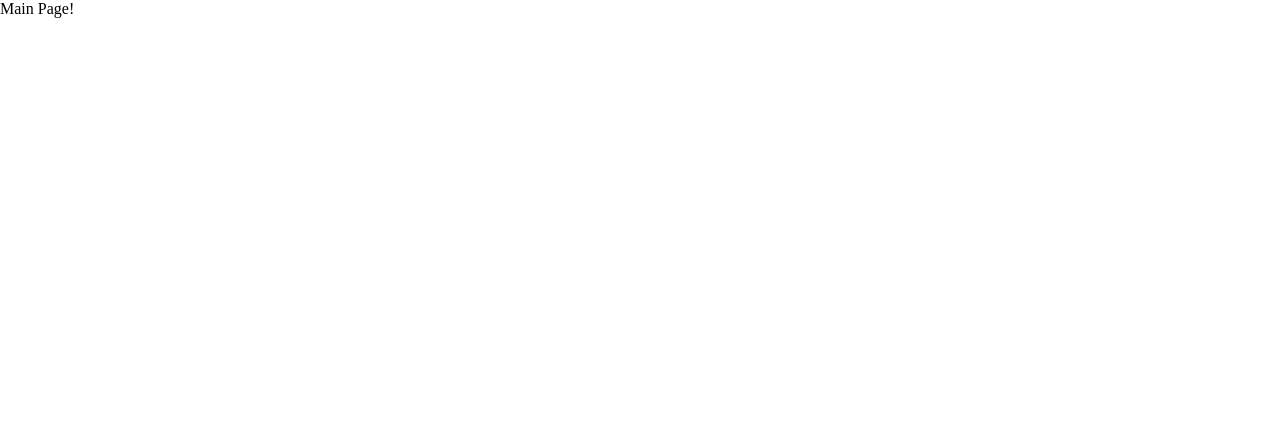
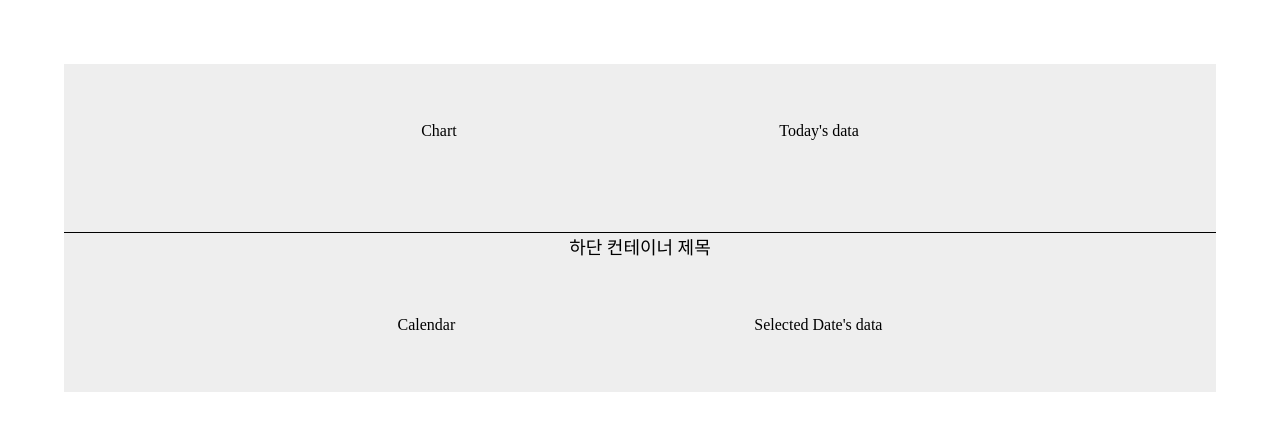
Before and after one commit to MyMealCalorie/client, a React (Create React App) app: page / in a window 1280 px wide. Shown: the top 430 px of the page. Built offline with nearby package versions, Linux system fonts and the light colour scheme.

Commit message:
style: main 페이지 레이아웃 구현

```diff
--- /dev/null
+++ b/src/components/Main/Calendar.tsx
@@ -0,0 +1,7 @@
+const Calendar = () => {
+  return (
+    <div>Calendar</div>
+  )
+}
+
+export default Calendar;
--- /dev/null
+++ b/src/components/Main/Chart.tsx
@@ -0,0 +1,7 @@
+const Chart = () => {
+  return (
+    <div>Chart</div>
+  )
+}
+
+export default Chart;
--- /dev/null
+++ b/src/components/Main/SelectedDate.tsx
@@ -0,0 +1,7 @@
+const SelectedDate = () => {
+  return (
+    <div>Selected Date's data</div>
+  )
+}
+
+export default SelectedDate;
--- /dev/null
+++ b/src/components/Main/Today.tsx
@@ -0,0 +1,7 @@
+const Today = () => {
+  return (
+    <div>Today's data</div>
+  )
+}
+
+export default Today;
--- a/src/pages/Main/index.tsx
+++ b/src/pages/Main/index.tsx
@@ -1,9 +1,55 @@
 import React from "react";
+import styled from "styled-components";
+
+// Component
+import {FlexBox} from "../../style/FlexBox.style";
+import Chart from "../../components/Main/Chart";
+import Today from "../../components/Main/Today";
+import Calendar from "../../components/Main/Calendar";
+import SelectedDate from "../../components/Main/SelectedDate";
 
 const Main = () => {
   return (
-    <div>Main Page!</div>
+    <S_MainLayout>
+      <S_Box>
+        {/* chart */}
+        <Chart />
+
+        {/* today's data */}
+        <Today />
+      </S_Box>
+
+      <S_BottomTitle>하단 컨테이너 제목</S_BottomTitle>
+
+      <S_Box>
+        {/* calendar */}
+        <Calendar />
+
+        {/* selected date's data */}
+        <SelectedDate />
+      </S_Box>
+    </S_MainLayout>
   )
 }
 
 export default Main;
+
+const S_MainLayout = styled(FlexBox)`
+  flex-direction: column;
+  margin: 5%;
+`
+
+const S_Box = styled(FlexBox)`
+  width: 100%;
+  justify-content: space-evenly;
+  margin: 2% 0;
+  padding: 3%;
+`
+
+const S_BottomTitle = styled.p`
+  font-size: large;
+  margin-top: 3%;
+  text-align: center;
+  width: 100%;
+  border-top: 1px solid;  // 임시
+`
```
